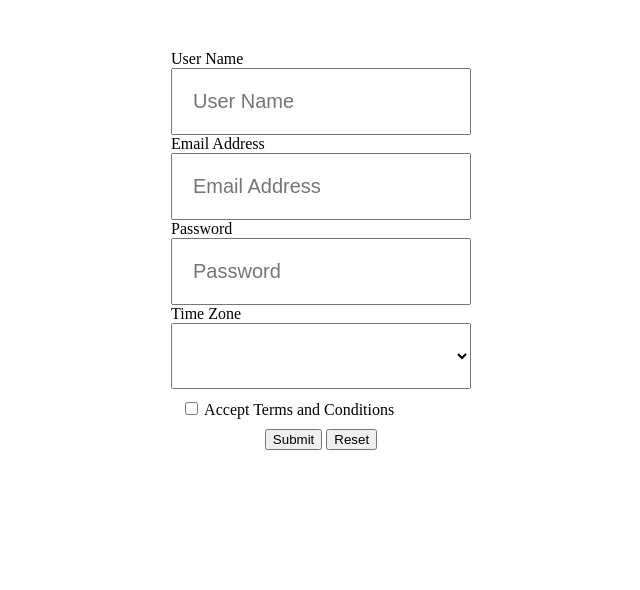
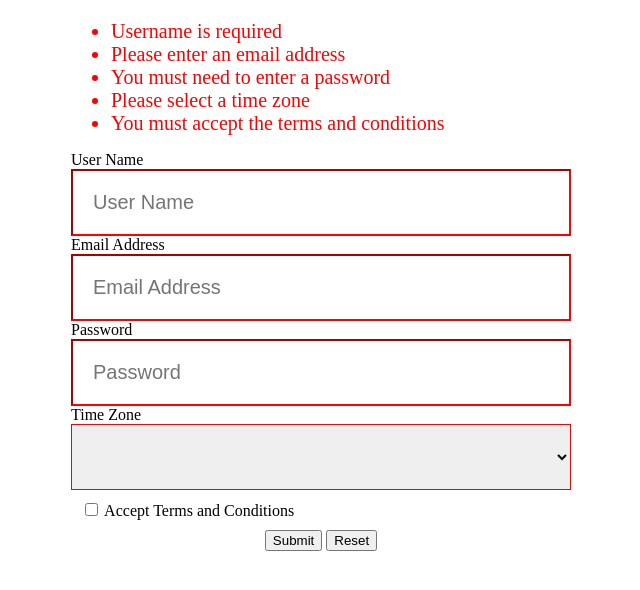
Before and after one commit to DjKniteX/Exercises, a plain HTML site: page Exercise14/index.html in a window 1280 px wide. Both pictures are taken after a click on the button "Submit". Shown: the whole page, without its empty margins (319-959 px from the left). Drawn offline with Linux system fonts and the light colour scheme.

Commit message:
added js to push

```diff
--- a/Exercise14/index.html
+++ b/Exercise14/index.html
@@ -34,8 +34,8 @@
 
         <section class="inputs">
                 <label>Time Zone</label>
-                <select>
-                <option value="empty"></option>
+                <select id = "time">
+                <option value=""></option>
               <option value="eastern">Eastern</option>
               <option value="central">Central</option>
               <option value="mountain">Mountain</option>
@@ -52,7 +52,7 @@
 
     <section class="control-panel">
         <input type="button" value="Submit" id="btnUpdate" />
-        <input type="button" value="Reset" id="btnUpdate" />
+        <input type="button" value="Reset" id="btnUpdate1" />
 
     </section>
 
--- a/Exercise14/scripts/main.js
+++ b/Exercise14/scripts/main.js
@@ -1,24 +1,93 @@
 //Buttons
 
 document.getElementById("btnUpdate").addEventListener("click", submit);
+document.getElementById("btnUpdate1").addEventListener("click", reset);
 
 //Function for Submit Button
 
 function submit() {
- //Array
-var errorList = [];
+  //Array
+  var errorList = [];
+  var email = getValue('emailAddress');
   //Username
+
+  var userName = getElm('userName');
+  if (userName.value.length === 0) {
+    errorList.push('Username is required')
+    document.getElementById('userName').style.borderColor = "red";
+  } else {
+    document.getElementById('userName').style.borderColor = "white";
+  }
 
   //Email
 
+  if (email.indexOf('@') === -1) {
+    errorList.push("Please enter an email address");
+    document.getElementById('emailAddress').style.borderColor = "red";
+  } else {
+    document.getElementById('emailAddress').style.borderColor = "white";
+  }
+
+
   //Password
+  var password = getValue('password');
+  if (password.length === 0) {
+    errorList.push('You must need to enter a password');
+    document.getElementById('password').style.borderColor = "red";
+  } else {
+    document.getElementById('password').style.borderColor = "white";
+  }
+
+  //time zone
+  var time = getValue('time');
+  if (time === "") {
+    errorList.push('Please select a time zone');
+    document.getElementById('time').style.borderColor = "red";
+  } else {
+    document.getElementById('time').style.borderColor = "white";
+  }
+
 
   //terms & conditions
+  var terms = getElm('terms');
+  if (terms.checked === false) {
+
+    errorList.push('You must accept the terms and conditions');
+  } else {
+    // Not going to do anything
+  }
+
 
   //errors
+  var web;
+  if (errorList.length > 0) {
+    web =
+      '<ul class="errors"><li>' + errorList.join("</li><li>") + "</li></ul>";
+  } else {
+    web = "<h1>Success!</h1>";
+
+  }
+
+  document.getElementById("message").innerHTML = web;
+
 
 }
 
 //function for reset
 
-function reset() {}
+function reset() {
+  getElm('userName').value = "";
+  getElm('password').value = "";
+  getElm('emailAddress').value = " ";
+  getElm('time').value = " ";
+}
+
+//back up functions
+
+function getValue(id) {
+  return getElm(id).value;
+}
+
+function getElm(id) {
+  return document.getElementById(id);
+}
--- a/Exercise14/styles/main.css
+++ b/Exercise14/styles/main.css
@@ -6,11 +6,6 @@ body {
     width:500px;
     margin:20px auto;
 }
-
-body {
-    width: 300px;
-    margin: 50px auto;
-  }
 
   .box {
     padding: 10px;
@@ -35,3 +30,14 @@ body {
   .control-panel button {
     font-size: 20px;
   }
+
+  li {
+    color: red;
+    font-size: 20px;
+  }
+
+
+  .invaild {
+    border-color: red;
+    background-color: red;
+  }
```
